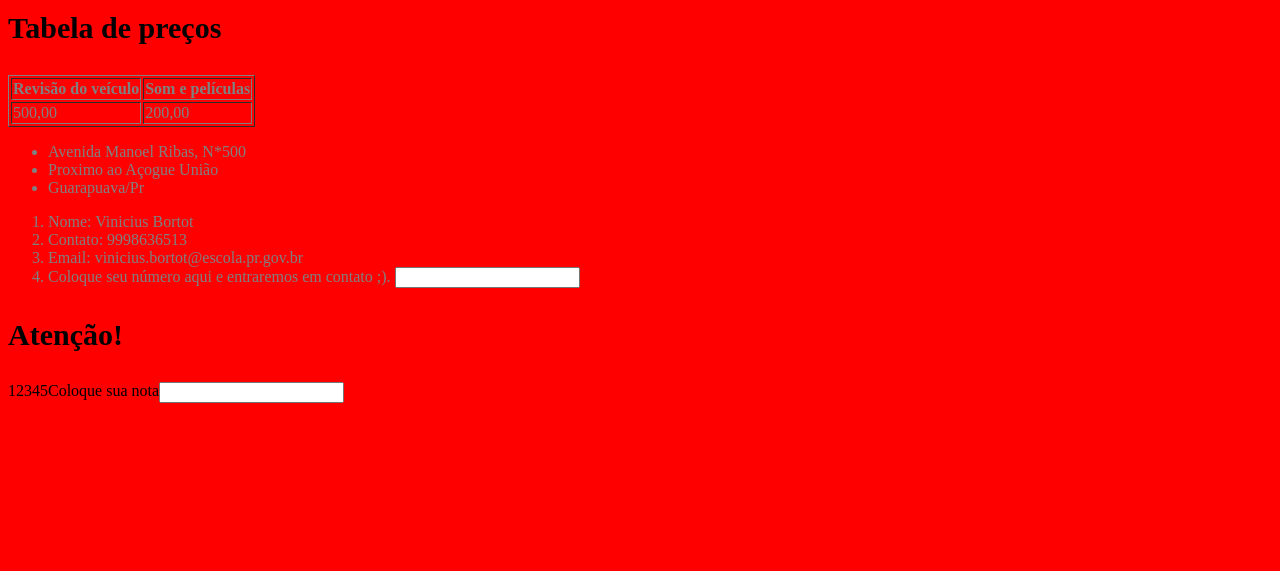
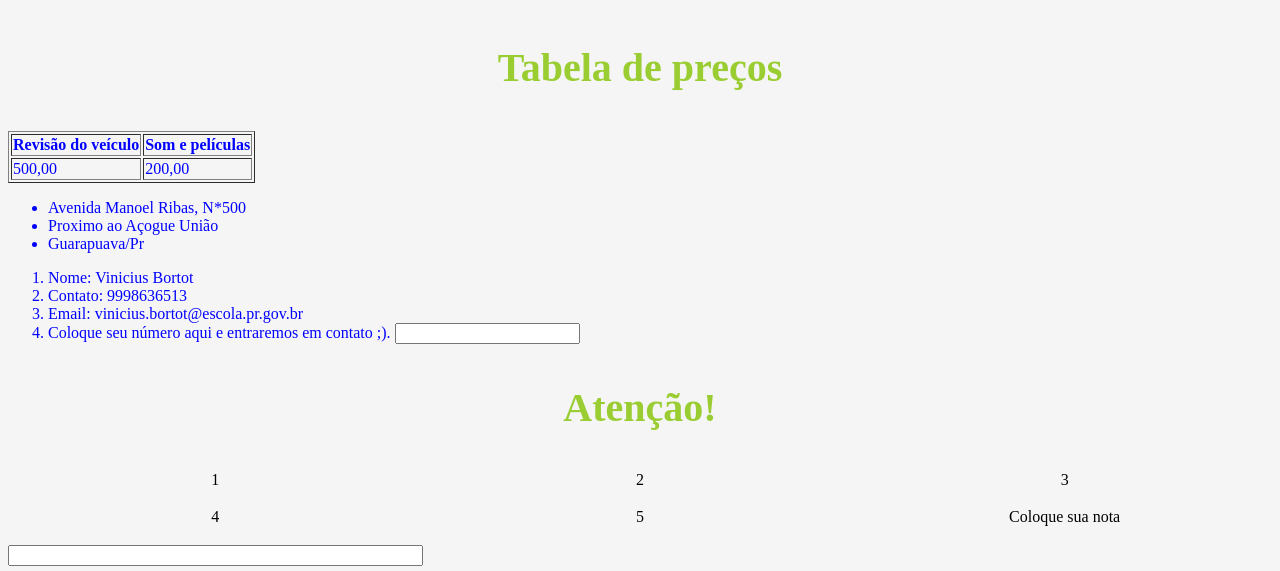
Before and after one commit to vinicius-bortot/vinicius., a plain HTML site: page index.html in a window 1280 px wide. Shown: the part 1881-2452 px from the top of the page. Before the commit the page ends 2292 px from the top, so only its background shows below. Drawn offline with Linux system fonts and the light colour scheme.

Commit message:
Update style.css

```diff
--- a/style.css
+++ b/style.css
@@ -1,20 +1,22 @@
 body{
-    background-color: red;
+    background-color: whitesmoke;
 }
 h1{
+
     font-size: 30px;
     text-align: center;
 }
 h2{
-    color: white;
+    color: black;
     font-size: 40px;
-    font-family: Georgia, 'Times New Roman', Times, serif;
     text-align: justify;
     text-align: center;
 }
 h3{
-    color: black;
-    font-size: 30px;
+    color: yellowgreen;
+    font-size: 40px;
+    text-align: justify;
+    text-align: center;
 }
 p{
     text-align: justify;
@@ -22,16 +24,19 @@ p{
     text-align: center;
 }
 ol{
-    color: gray;
+    color: blue;
 }
 ul{
-    color: gray;
+    color: blue;
 }
 table{
-    color: gray;
+    color: blue;
 }
 .wrapper {
     display: grid;
-    display: flex;
     text-align: center;
+    grid-template-columns: repeat(3, 1fr);
+    grid-template-rows: 1fr 1fr 1fr;
+    grid-column-gap: 10px;
+    grid-row-gap: 1em;
 }
```
